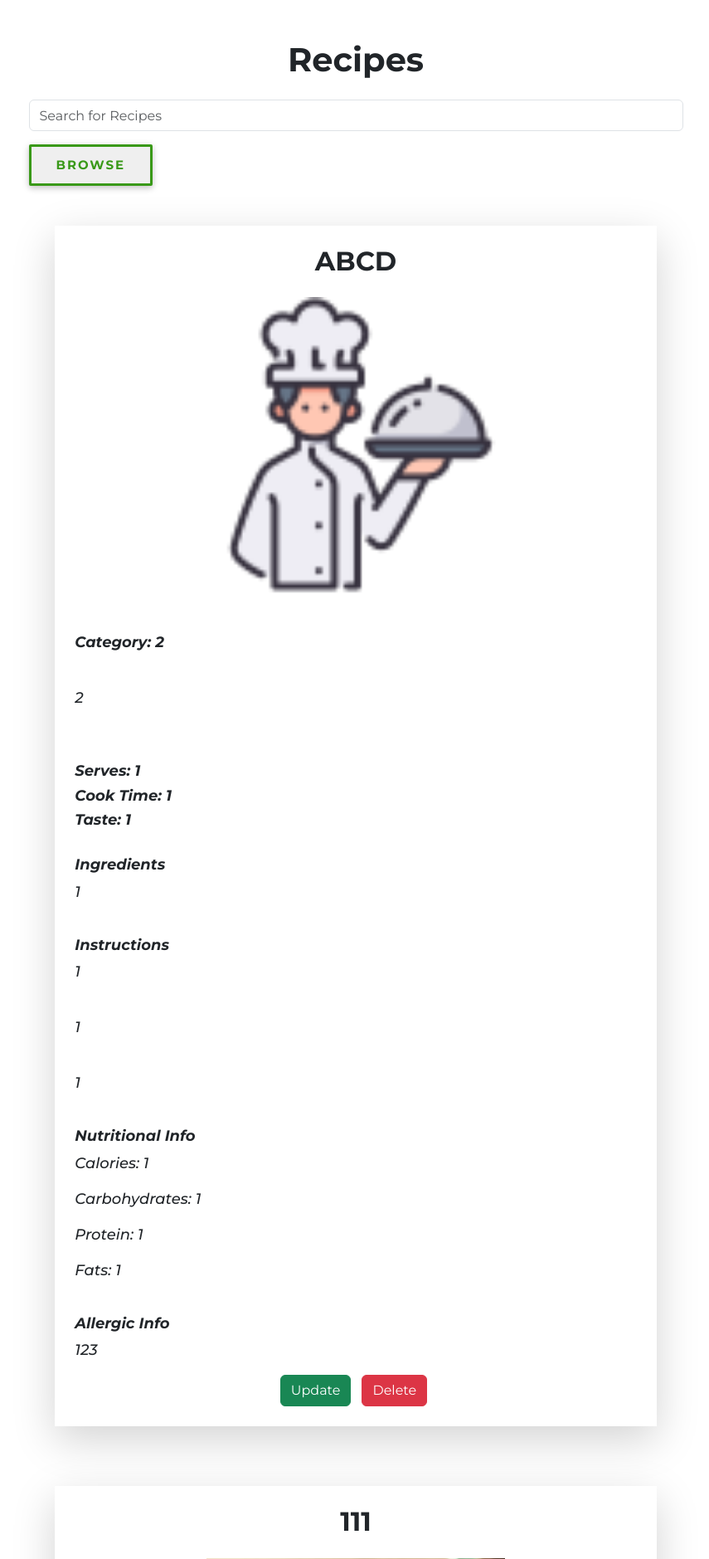
After one commit to Bhushan-3000/FLAVORVAULT-RECIPE-MANAGEMENT-SYSTEM, a Django app: page /view_recipe/ in a window 1280 px wide. The commit adds this page. Shown: the top 1879 px of the page at 83% size, without its empty margins (211-1066 px from the left). Run offline with Django 5.2, Linux system fonts and the light colour scheme; a user stored in the database is signed in; data comes from the database, SQL or seed files in the repository; both versions use the stored data as it was after the commit; some libraries are stand-ins or nearby versions.

Commit message:
Dashboard Completed - Favourites and profile left, Recipe Crud ops completed, meal planner completed, feedback completed

```diff
--- a/core/core/urls.py
+++ b/core/core/urls.py
@@ -28,6 +28,7 @@ urlpatterns = [
     path('dashboard/', userDashboard, name="userDashboard"),
     path('browse_recipes/', browseRecipe),
     path('recipes/', recipes, name ="recipes"),
+    path('view_recipe/', viewRecipe, name='viewRecipe'),
     path('Contact_Us/', contactUs),
     path('delete_recipe/<id>/',delete_recipe , name ="delete_recipe"),
     path('update_recipe/<id>/',update_recipe , name ="update_recipe"),
--- /dev/null
+++ b/core/vege/templates/view_recipe.html
@@ -0,0 +1,159 @@
+<!DOCTYPE html>
+<html lang="en">
+<head>
+        <!-- Bootstrap CSS -->
+        <link href="https://stackpath.bootstrapcdn.com/bootstrap/4.5.2/css/bootstrap.min.css" rel="stylesheet">
+        <!-- Bootstrap JS and dependencies -->
+        <script src="https://code.jquery.com/jquery-3.5.1.slim.min.js"></script>
+        <script src="https://cdn.jsdelivr.net/npm/@popperjs/core@2.5.4/dist/umd/popper.min.js"></script>
+        <script src="https://stackpath.bootstrapcdn.com/bootstrap/4.5.2/js/bootstrap.min.js"></script>
+        <link href="https://fonts.googleapis.com/css2?family=Montserrat:ital,wght@0,100..900;1,100..900&display=swap" rel="stylesheet">
+        <script src="https://cdn.jsdelivr.net/npm/bootstrap@5.3.3/dist/js/bootstrap.bundle.min.js" integrity="sha384-YvpcrYf0tY3lHB60NNkmXc5s9fDVZLESaAA55NDzOxhy9GkcIdslK1eN7N6jIeHz" crossorigin="anonymous"></script>
+        <link href="https://cdn.jsdelivr.net/npm/bootstrap@5.3.3/dist/css/bootstrap.min.css" rel="stylesheet" integrity="sha384-QWTKZyjpPEjISv5WaRU9OFeRpok6YctnYmDr5pNlyT2bRjXh0JMhjY6hW+ALEwIH" crossorigin="anonymous">
+        <link href='https://unpkg.com/boxicons@2.1.4/css/boxicons.min.css' rel='stylesheet'>
+        <link
+        href="https://cdn.jsdelivr.net/npm/remixicon@4.3.0/fonts/remixicon.css"
+        rel="stylesheet"/>
+    <style>
+                body {
+            font-family: 'Montserrat', sans-serif;
+        }
+        .recipe-card {
+            margin-bottom: 30px;
+            width: 65%;
+            margin: 0 auto;
+        }
+        .recipe-card img {
+            width: 55%;
+            margin-bottom: 20px;
+        }
+        .recipe-card h1, .recipe-card h2 {
+            font-family: 'Montserrat', sans-serif;
+        }
+        .btn-custom {
+            margin-right:5px;
+        }
+
+
+
+
+
+        .add-recipe-btn {
+    font-size: 15px;
+    letter-spacing: 2px;
+    text-transform: uppercase;
+    display: inline-block;
+    text-align: center;
+    font-weight: bold;
+    padding: 0.7em 2em;
+    border: 3px solid #399918;
+    border-radius: 2px;
+    position: relative;
+    box-shadow: 0 2px 10px rgba(0, 0, 0, 0.16), 0 3px 6px rgba(0, 0, 0, 0.1);
+    color: #399918;
+    text-decoration: none;
+    transition: 0.3s ease all;
+    z-index: 1;
+}
+
+.add-recipe-btn:before {
+  transition: 0.5s all ease;
+  position: absolute;
+  top: 0;
+  left: 50%;
+  right: 50%;
+  bottom: 0;
+  opacity: 0;
+  content: '';
+  background-color: #399918;
+  z-index: -1;
+}
+
+.add-recipe-btn:hover, .add-recipe-btn:focus {
+  color: white;
+}
+
+.add-recipe-btn:hover:before, .add-recipe-btn:focus:before {
+  transition: 0.5s all ease;
+  left: 0;
+  right: 0;
+  opacity: 1;
+}
+
+.add-recipe-btn:active {
+  transform: scale(0.9);
+}
+    </style>
+</head>
+<body>
+    <div class="container-md ">
+    <div class="container mt-5">
+        <h1 class="text-center mb-4" style="font-size: 2.5rem; font-weight: 700;">Recipes</h1>
+        <div class="mx-auto col-9">
+            <form action="">
+                  <div class=" d-flex justify-content-center mb-3">
+                      <!-- <input name="search" type="text" class="form-control" placeholder="Search for Recipes" width="25px"> -->
+                      <input name="search" type="text" class="form-control" placeholder="Search for Recipes">
+                    </div>
+                    <button type="submit" class="add-recipe-btn">Browse</button>
+
+                </div>
+              </form>
+            </div>
+            <br><br>
+
+        <div class="row">
+            {% for recipe in recipes %}
+                <div class="col-md-12">
+                    <div class="container-md shadow-lg p-4 recipe-card">
+                        <h1 class="text-center mb-4" style="font-size: 2rem; font-weight: 700;">{{ recipe.recipe_name }}</h1>
+                        <div class="container-md text-center mb-4">
+                            <img src="/media/{{ recipe.recipe_image }}" alt="{{ recipe.recipe_name }}">
+                        </div>
+                        <p style="font-weight: bold; font-size: large; font-style: italic;">Category: {{ recipe.category }}</p>
+                        <br>
+                        <p style="font-weight: 500; font-size: large; font-style: italic;">{{ recipe.recipe_description }}</p>
+                        <br><br>
+                        <h2 style="font-weight: bold; font-size: large; font-style: italic;">Serves: {{ recipe.serve }}</h2>
+                        <h2 style="font-weight: bold; font-size: large; font-style: italic;">Cook Time: {{ recipe.cooktime }}</h2>
+                        <h2 style="font-weight: bold; font-size: large; font-style: italic;">Taste: {{ recipe.taste }}</h2>
+                        <br>
+                        <h2 style="font-weight: bold; font-size: large; font-style: italic;">Ingredients</h2>
+                        <p style="font-weight: 500; font-size: large; font-style: italic;">{{ recipe.ingredients }}</p>
+                        <br>
+                        <h2 style="font-weight: bold; font-size: large; font-style: italic;">Instructions</h2>
+                        <p style="font-weight: 500; font-size: large; font-style: italic;">{{ recipe.instruction1 }}</p>
+                        <br>
+                        <p style="font-weight: 500; font-size: large; font-style: italic;">{{ recipe.instruction2 }}</p>
+                        <br>
+                        <p style="font-weight: 500; font-size: large; font-style: italic;">{{ recipe.instruction3 }}</p>
+                        <br>
+                        <h2 style="font-weight: bold; font-size: large; font-style: italic;">Nutritional Info</h2>
+                        <p style="font-weight: 500; font-size: large; font-style: italic;">Calories: {{ recipe.calories }}</p>
+                        <p style="font-weight: 500; font-size: large; font-style: italic;">Carbohydrates: {{ recipe.carbohydrates }}</p>
+                        <p style="font-weight: 500; font-size: large; font-style: italic;">Protein: {{ recipe.protein }}</p>
+                        <p style="font-weight: 500; font-size: large; font-style: italic;">Fats: {{ recipe.fats }}</p>
+                        <br>
+                        <h2 style="font-weight: bold; font-size: large; font-style: italic;">Allergic Info</h2>
+                        <p style="font-weight: 500; font-size: large; font-style: italic;">{{ recipe.allergic_info }}</p>
+                        <div class="d-grid gap-2 d-md-flex justify-content-center">
+                            <a class="btn btn-success btn-custom" href="/update_recipe/{{ recipe.id }}/">Update</a>
+                            <a class="btn btn-danger btn-custom" href="/delete_recipe/{{ recipe.id }}/">Delete</a>
+                        </div>
+                    </div>
+                    <br><br><br>
+                </div>
+            {% empty %}
+                <div class="col-12">
+                    <p class="text-center">No recipes found.</p>
+                </div>
+            {% endfor %}
+        </div>
+    </div>
+
+    <script src="https://code.jquery.com/jquery-3.5.1.slim.min.js"></script>
+    <script src="https://cdn.jsdelivr.net/npm/@popperjs/core@2.9.1/dist/umd/popper.min.js"></script>
+    <script src="https://stackpath.bootstrapcdn.com/bootstrap/4.5.2/js/bootstrap.min.js"></script>
+</div>
+</body>
+</html>
--- a/core/vege/views.py
+++ b/core/vege/views.py
@@ -127,6 +127,17 @@ def recipes(request):
 
     context = {'Recipe' : queryset}
     return render(request, 'recipes.html', context)
+
+
+
+@login_required(login_url="/login/")
+def viewRecipe(request):
+    queryset = Recipe.objects.all()
+
+    if request.GET.get('search'):
+        queryset = queryset.filter(recipe_name__icontains=request.GET.get('search'))
+    context = {'recipes': queryset}
+    return render(request, 'view_recipe.html', context)
 
 
 
```
Also changed, not shown: core/New Text Document.txt (+68 -0 lines), core/vege/templates/USER_DASHBOARD.HTML (+4 -4 lines), core/vege/templates/cooking_schedule.html (+17 -11 lines), core/vege/templates/cooking_schedule_view.html (+16 -13 lines), core/vege/templates/feedback.html (+17 -13 lines), core/vege/templates/grocery_list.html (+18 -12 lines), core/vege/templates/grocery_list_view.html (+18 -13 lines), core/vege/templates/meal_plan.html (+22 -13 lines), core/vege/templates/meal_planner.html (+16 -15 lines), core/vege/templates/recipes.html (+6 -8 lines), core/new-database.sqlite3, core/public/static/recipe/icons8-chef-85.png (added), core/public/static/recipe/keto_brownie.png (added).
